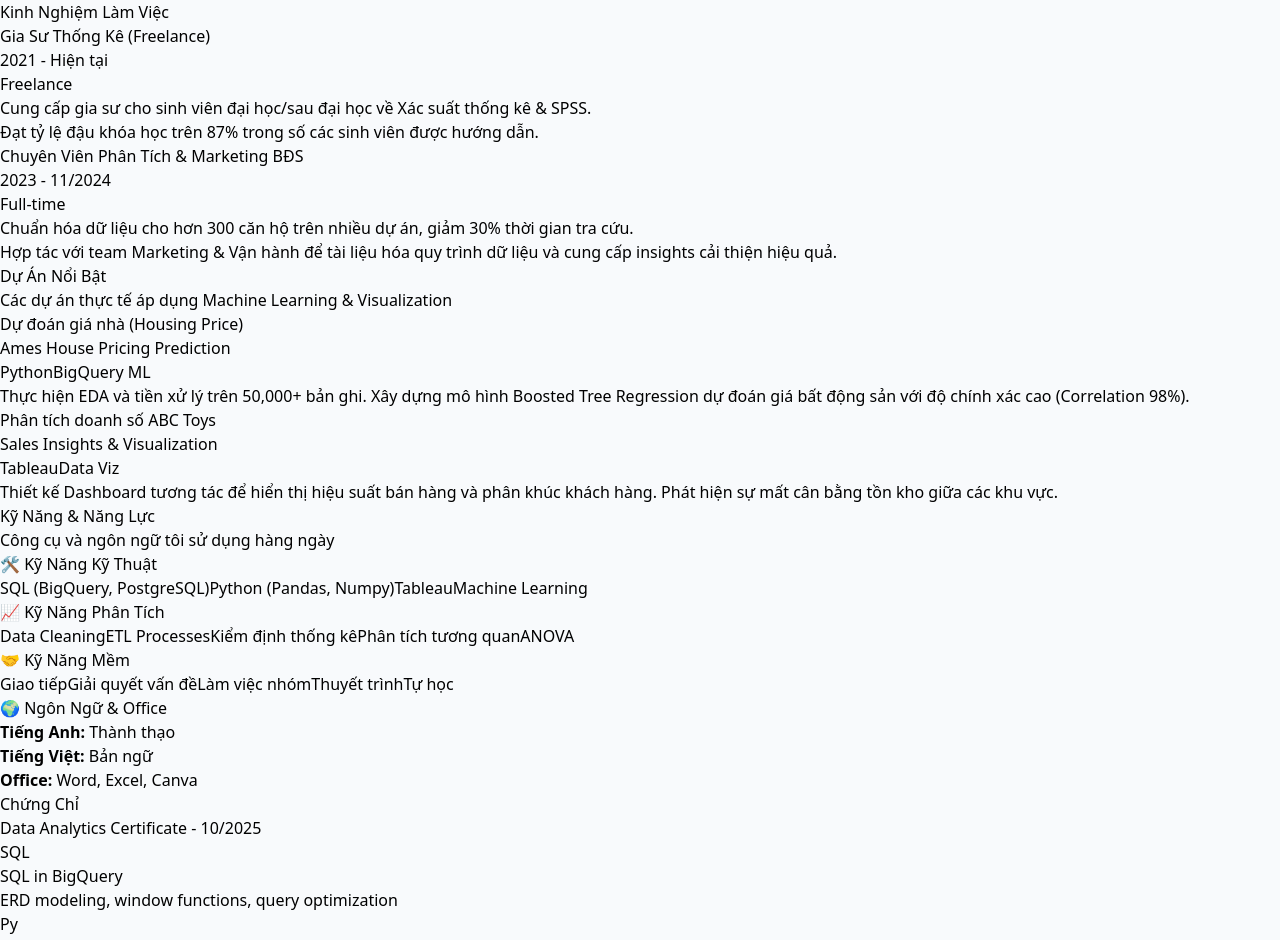
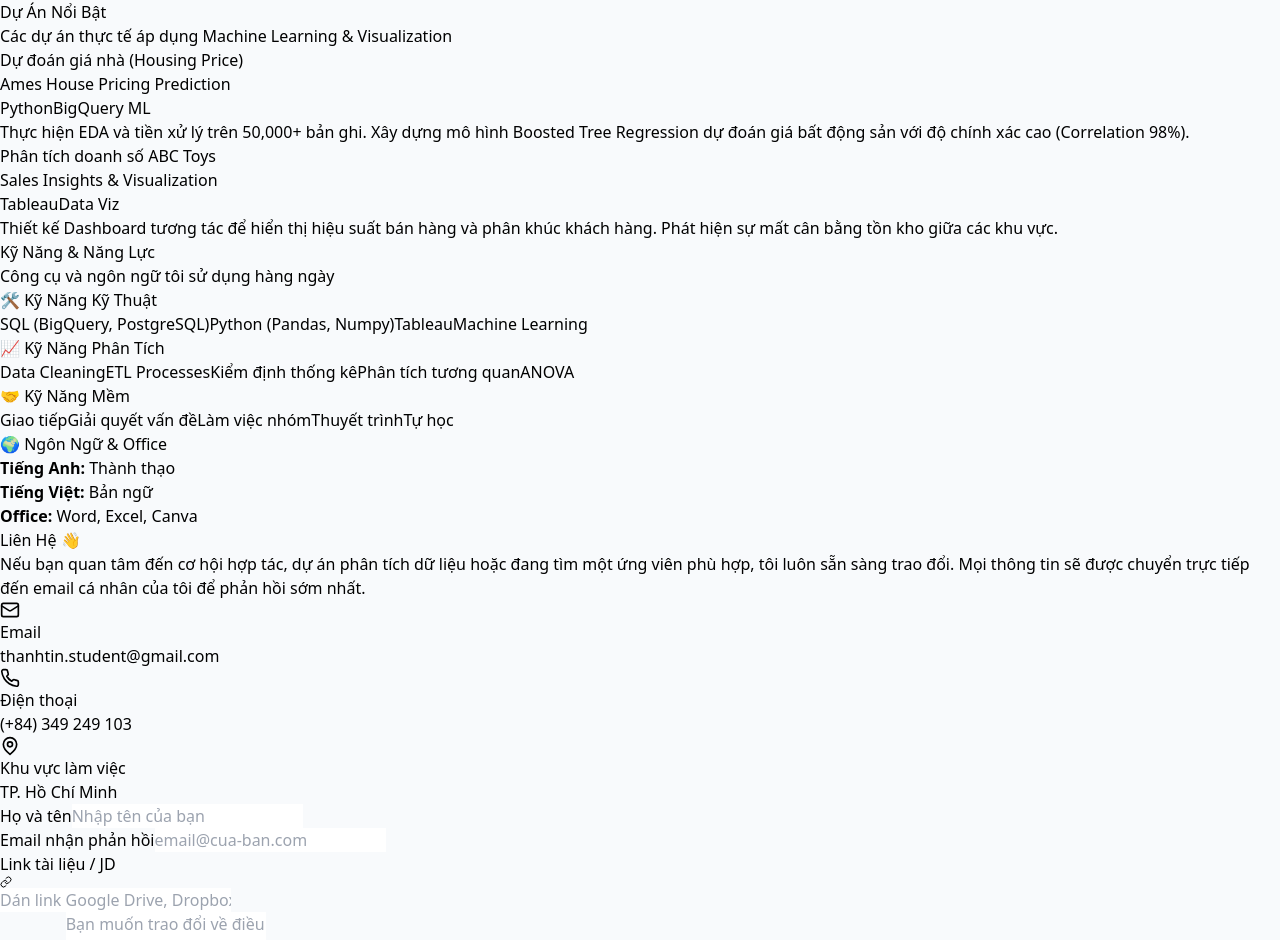
Before and after one commit to LeThanhTin4081/WEB_CV, a React (Vite) app: page / in a window 1280 px wide. Shown: the part 1832-2772 px from the top of the page. Built offline with nearby package versions, Linux system fonts and the light colour scheme.

Commit message:
Remove Experience and Certificates sections from website

```diff
--- a/src/App.tsx
+++ b/src/App.tsx
@@ -1,9 +1,7 @@
 import Hero from './components/Hero';
 import About from './components/About';
-import Experience from './components/Experience';
 import Projects from './components/Projects';
 import Skills from './components/Skills';
-import Education from './components/Education';
 import Contact from './components/Contact';
 import Footer from './components/Footer';
 
@@ -28,9 +26,7 @@ function App() {
             <a href="#about" className="px-4 py-2 rounded-full text-slate-600 font-medium hover:bg-blue-50 hover:text-blue-700 transition-all">
               Giới thiệu
             </a>
-            <a href="#experience" className="px-4 py-2 rounded-full text-slate-600 font-medium hover:bg-blue-50 hover:text-blue-700 transition-all">
-              Kinh nghiệm
-            </a>
+
             <a href="#projects" className="px-4 py-2 rounded-full text-slate-600 font-medium hover:bg-blue-50 hover:text-blue-700 transition-all">
               Dự án
             </a>
@@ -49,10 +45,8 @@ function App() {
 
       <div className="max-w-6xl mx-auto px-4 sm:px-6 lg:px-8 space-y-24 py-12">
         <div id="about"><About /></div>
-        <div id="experience"><Experience /></div>
         <div id="projects"><Projects /></div>
         <div id="skills"><Skills /></div>
-        <div id="education"><Education /></div>
         <div id="contact"><Contact /></div>
       </div>
 
--- a/src/components/Education.tsx
+++ /dev/null
@@ -1,48 +0,0 @@
-const Education = () => {
-  return (
-    <section className="scroll-mt-24">
-      <div className="text-center mb-8">
-        <h2 className="text-3xl font-bold text-slate-800">Chứng Chỉ</h2>
-        <span className="inline-block bg-blue-100 text-blue-800 px-4 py-1 rounded-full text-sm font-bold mt-2">
-          Data Analytics Certificate - 10/2025
-        </span>
-      </div>
-
-      <div className="grid md:grid-cols-2 gap-4">
-        <div className="bg-white p-5 rounded-lg border border-slate-200 flex items-start gap-4">
-           <div className="bg-blue-100 p-3 rounded-lg text-blue-600 font-bold">SQL</div>
-           <div>
-             <h4 className="font-bold text-slate-800">SQL in BigQuery</h4>
-             <p className="text-xs text-slate-500">ERD modeling, window functions, query optimization</p>
-           </div>
-        </div>
-
-        <div className="bg-white p-5 rounded-lg border border-slate-200 flex items-start gap-4">
-           <div className="bg-green-100 p-3 rounded-lg text-green-600 font-bold">Py</div>
-           <div>
-             <h4 className="font-bold text-slate-800">Python for Analysis</h4>
-             <p className="text-xs text-slate-500">EDA & Data-preprocessing với Pandas & NumPy</p>
-           </div>
-        </div>
-
-        <div className="bg-white p-5 rounded-lg border border-slate-200 flex items-start gap-4">
-           <div className="bg-purple-100 p-3 rounded-lg text-purple-600 font-bold">Viz</div>
-           <div>
-             <h4 className="font-bold text-slate-800">Data Visualization</h4>
-             <p className="text-xs text-slate-500">Dashboards với Matplotlib, Seaborn, Tableau</p>
-           </div>
-        </div>
-
-        <div className="bg-white p-5 rounded-lg border border-slate-200 flex items-start gap-4">
-           <div className="bg-orange-100 p-3 rounded-lg text-orange-600 font-bold">ML</div>
-           <div>
-             <h4 className="font-bold text-slate-800">Machine Learning</h4>
-             <p className="text-xs text-slate-500">Mô hình dự đoán với BigQuery ML</p>
-           </div>
-        </div>
-      </div>
-    </section>
-  );
-};
-
-export default Education;
--- a/src/components/Experience.tsx
+++ /dev/null
@@ -1,39 +0,0 @@
-const Experience = () => {
-  return (
-    <section className="scroll-mt-24 space-y-8">
-      <h2 className="text-3xl font-bold text-slate-800 text-center">Kinh Nghiệm Làm Việc</h2>
-
-      {/* Job 1 */}
-      <div className="bg-white p-6 rounded-xl shadow-sm border border-slate-200">
-        <div className="flex flex-col sm:flex-row justify-between mb-4">
-          <div>
-            <h3 className="text-xl font-bold text-blue-700">Gia Sư Thống Kê (Freelance)</h3>
-            <p className="text-slate-500 text-sm">2021 - Hiện tại</p>
-          </div>
-          <div className="bg-blue-50 text-blue-700 px-3 py-1 rounded-full text-xs font-bold self-start mt-2 sm:mt-0">Freelance</div>
-        </div>
-        <ul className="list-disc pl-5 text-slate-700 space-y-2">
-          <li>Cung cấp gia sư cho sinh viên đại học/sau đại học về Xác suất thống kê & SPSS.</li>
-          <li>Đạt tỷ lệ đậu khóa học trên 87% trong số các sinh viên được hướng dẫn.</li>
-        </ul>
-      </div>
-
-      {/* Job 2 */}
-      <div className="bg-white p-6 rounded-xl shadow-sm border border-slate-200">
-        <div className="flex flex-col sm:flex-row justify-between mb-4">
-          <div>
-            <h3 className="text-xl font-bold text-blue-700">Chuyên Viên Phân Tích & Marketing BĐS</h3>
-            <p className="text-slate-500 text-sm">2023 - 11/2024</p>
-          </div>
-          <div className="bg-blue-50 text-blue-700 px-3 py-1 rounded-full text-xs font-bold self-start mt-2 sm:mt-0">Full-time</div>
-        </div>
-        <ul className="list-disc pl-5 text-slate-700 space-y-2">
-          <li>Chuẩn hóa dữ liệu cho hơn 300 căn hộ trên nhiều dự án, giảm 30% thời gian tra cứu.</li>
-          <li>Hợp tác với team Marketing & Vận hành để tài liệu hóa quy trình dữ liệu và cung cấp insights cải thiện hiệu quả.</li>
-        </ul>
-      </div>
-    </section>
-  );
-};
-
-export default Experience;
```
